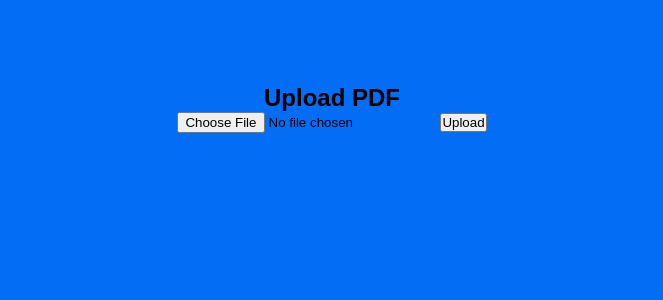
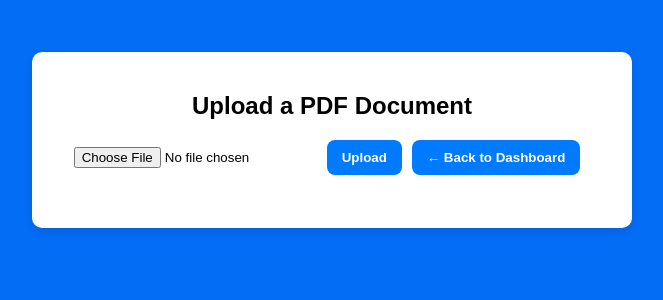
Before and after one commit to Samarth1507-coder/sign-app, a React (Vite) app in the folder client/: page /upload in a window 1280 px wide. Shown: the top 300 px of the page, without its empty margins (308-971 px from the left). Built offline with nearby package versions, Linux system fonts and the light colour scheme.

Commit message:
Add styled document upload page with token-based upload

```diff
--- /dev/null
+++ b/client/src/pages/Upload.css
@@ -0,0 +1,42 @@
+/* src/pages/UploadDocument.css */
+.upload-container {
+  padding: 40px;
+  max-width: 600px;
+  margin: auto;
+  background: #ffffff;
+  border-radius: 10px;
+  box-shadow: 0px 4px 10px rgba(0, 0, 0, 0.1);
+  text-align: center;
+  font-family: Arial, sans-serif;
+}
+
+.upload-container h2 {
+  margin-bottom: 20px;
+}
+
+.upload-container input[type="file"] {
+  margin-bottom: 20px;
+}
+
+.upload-container button {
+  padding: 10px 15px;
+  border: none;
+  background: #007bff;
+  color: white;
+  border-radius: 8px;
+  font-weight: bold;
+  cursor: pointer;
+  margin-right: 10px;
+}
+
+.upload-container button:hover {
+  background: #0056b3;
+}
+
+.back-btn {
+  background: #6c757d;
+}
+
+.back-btn:hover {
+  background: #5a6268;
+}
--- a/client/src/pages/Upload.jsx
+++ b/client/src/pages/Upload.jsx
@@ -1,53 +1,52 @@
-import React, { useState } from 'react';
-import axios from 'axios';
+// src/pages/UploadDocument.jsx
+import React, { useState } from "react";
+import axios from "axios";
+import { useNavigate } from "react-router-dom";
+import "./Upload.css";
 
-const Upload = () => {
+const UploadDocument = () => {
   const [file, setFile] = useState(null);
-  const [message, setMessage] = useState('');
+  const navigate = useNavigate();
 
   const handleFileChange = (e) => {
     setFile(e.target.files[0]);
   };
 
-  const handleUpload = async (e) => {
-    e.preventDefault();
-
-    if (!file) {
-      setMessage('Please select a file first.');
-      return;
-    }
+  const handleUpload = async () => {
+    if (!file) return alert("Please select a PDF to upload");
 
     const formData = new FormData();
-    formData.append('file', file);
+    formData.append("file", file);
 
     try {
-      const token = localStorage.getItem('token'); // assuming you're saving JWT here
+      const token = localStorage.getItem("token");
 
-      const response = await axios.post('http://localhost:5000/api/docs', formData, {
+      const response = await axios.post("http://localhost:5000/api/docs/upload", formData, {
         headers: {
-          'Content-Type': 'multipart/form-data',
-          'Authorization': `Bearer ${token}`,
+          Authorization: `Bearer ${token}`,
+          "Content-Type": "multipart/form-data",
         },
       });
 
-      setMessage('File uploaded successfully!');
+      alert("File uploaded successfully!");
       console.log(response.data);
-    } catch (error) {
-      console.error(error);
-      setMessage(error.response?.data?.message || 'File upload failed');
+      navigate("/dashboard");
+    } catch (err) {
+      alert("Upload failed");
+      console.error(err);
     }
   };
 
   return (
-    <div style={{ padding: '2rem' }}>
-      <h2>Upload PDF</h2>
-      <form onSubmit={handleUpload}>
-        <input type="file" accept="application/pdf" onChange={handleFileChange} />
-        <button type="submit" style={{ marginLeft: '10px' }}>Upload</button>
-      </form>
-      {message && <p>{message}</p>}
+    <div className="upload-container">
+      <h2>Upload a PDF Document</h2>
+      <input type="file" accept=".pdf" onChange={handleFileChange} />
+      <button onClick={handleUpload}>Upload</button>
+      <button onClick={() => navigate("/dashboard")} className="back-btn">
+        ← Back to Dashboard
+      </button>
     </div>
   );
 };
 
-export default Upload;
+export default UploadDocument;
```
